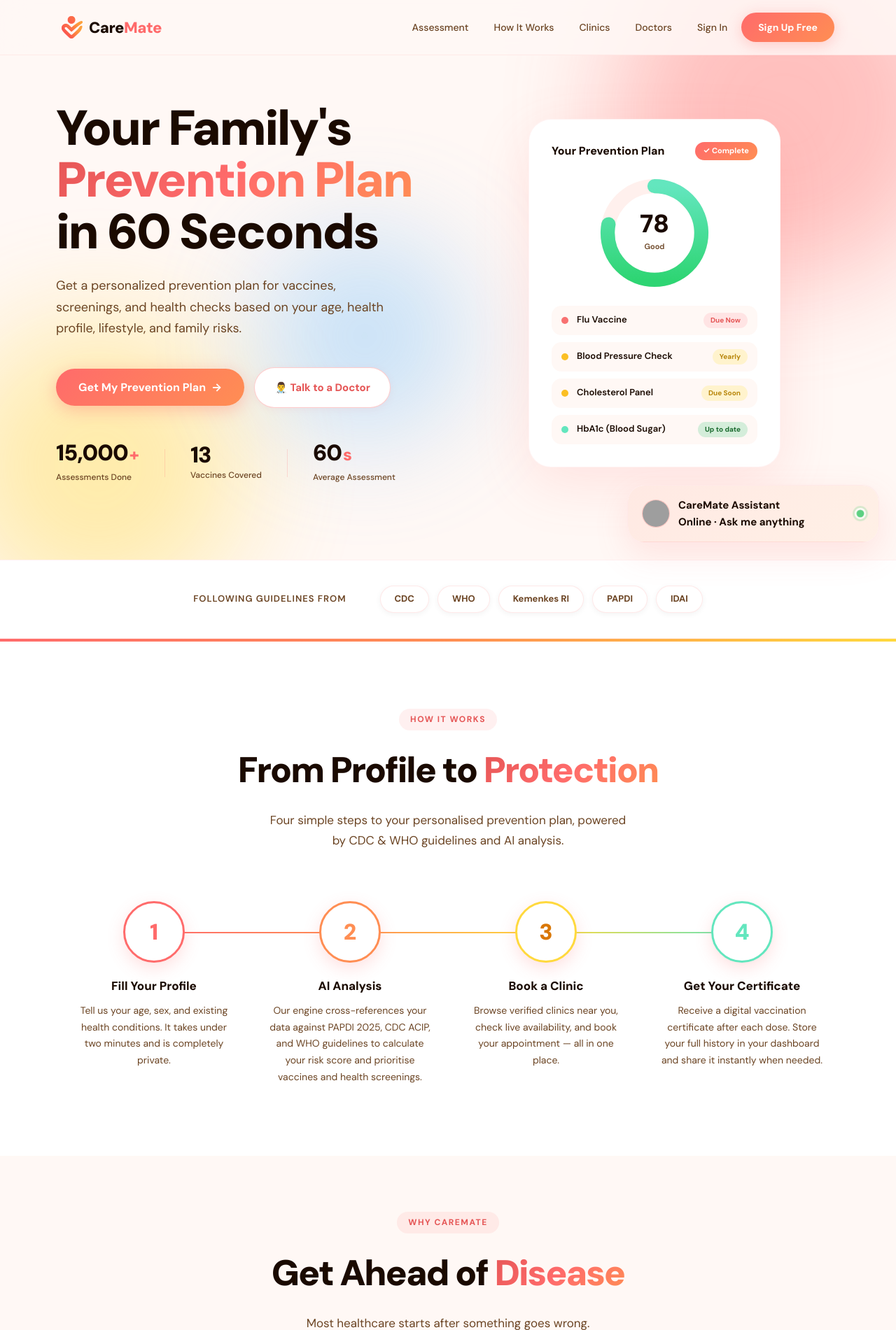
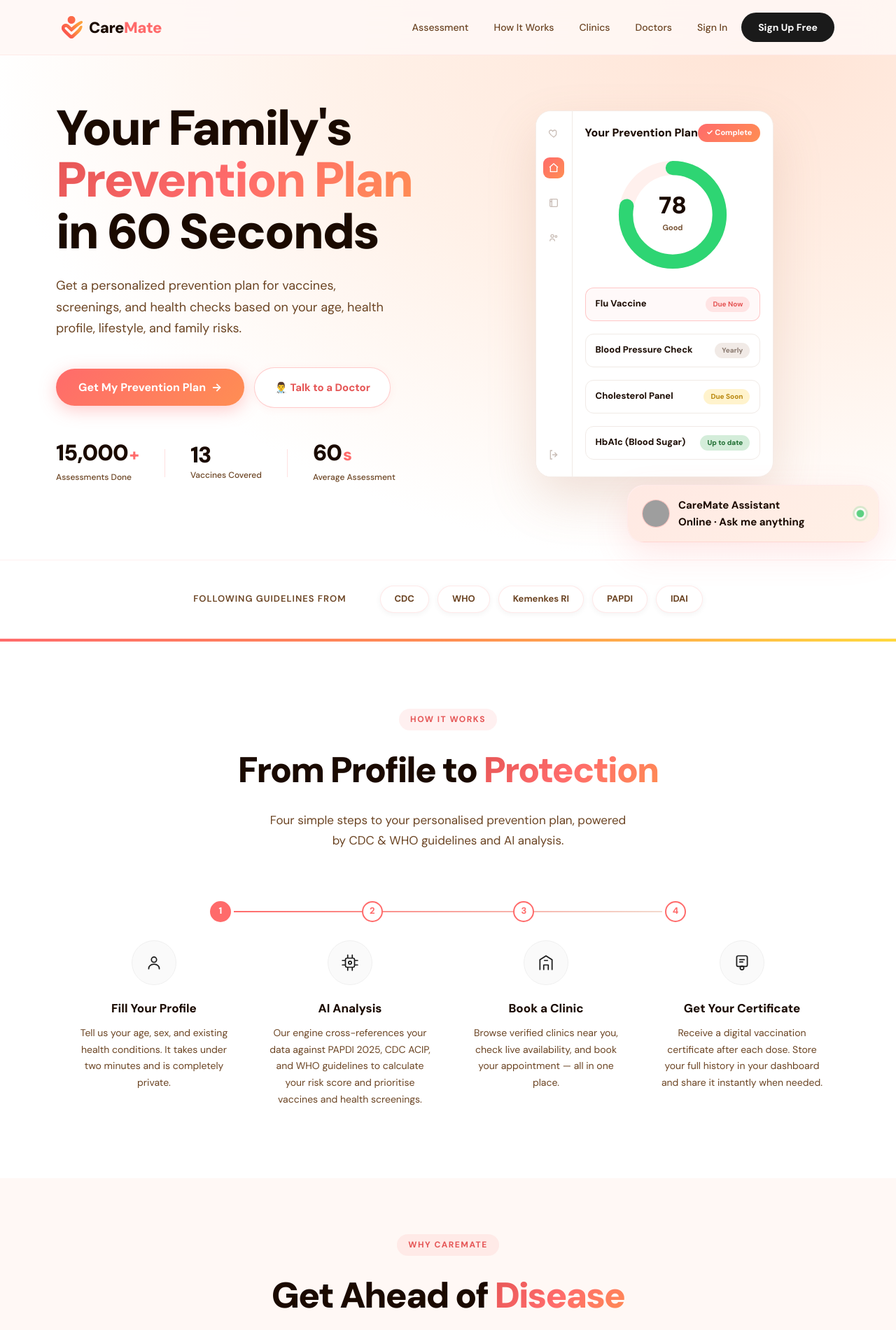
Before and after one commit to poilvetcarl-svg/CareMate, a Flask app: page / in a window 1280 px wide. Shown: the top 1901 px of the page at 70% size. Run offline with Flask 3, Linux system fonts and the light colour scheme; some libraries are stand-ins or nearby versions; grey boxes are pictures that could not be loaded.

Commit message:
Apply homepage redesign: lighter hero, app-rail card, timeline how-it-works, icon-left pillars
Ported the validated preview into the live homepage, keeping every
functional section (assessment form, results, chatbot, modals, Jinja) untouched.

- Nav: black "Sign Up Free" pill
- Hero: soft peach radial gradient (blobs removed), mock card gains an app
  sidebar rail; list rows are bordered chips; score ring solid green
- How It Works: numbered 1-2-3-4 timeline + line-icon step circles
  (person, AI chip, clinic, certificate) replacing numbered circles
- Pillars: horizontal icon-left tiles
- All changes via HTML structure + a scoped redesign CSS override block;
  69 tests still green

Co-Authored-By: Claude Fable 5 <noreply@anthropic.com>

```diff
--- a/static/css/style.css
+++ b/static/css/style.css
@@ -923,3 +923,80 @@ body {
 }
 @media (max-width: 700px) { .pillar-grid { grid-template-columns: repeat(2, 1fr); } }
 @media (max-width: 420px) { .pillar-grid { grid-template-columns: 1fr; } }
+
+/* ============================================================
+   REDESIGN OVERRIDES — lighter, cleaner homepage (preview-based)
+   ============================================================ */
+
+/* Nav: black "Sign Up" pill */
+.nav-cta{ background:#1A1A1A !important; box-shadow:none !important; }
+.nav-cta:hover{ background:#000 !important; transform:translateY(-1px); }
+
+/* Hero: soft peach gradient, no blobs */
+.hero{
+  background:radial-gradient(120% 130% at 85% 8%, #FFE4D6 0%, #FFF1E8 38%, #ffffff 72%) !important;
+}
+.hero .hero-bg, .hero .blob{ display:none !important; }
+
+/* Hero mock card with app rail */
+.hero-mock{
+  display:flex !important; padding:0 !important; width:auto !important;
+  max-width:430px; border-radius:22px; overflow:hidden;
+  box-shadow:0 30px 70px rgba(180,120,90,.20); border:1px solid #f4ece7;
+  animation:none !important;
+}
+.mock-rail{
+  width:52px; background:#fff; border-right:1px solid #f1eae5;
+  display:flex; flex-direction:column; align-items:center; padding:16px 0; gap:20px;
+}
+.mr-dot{ width:30px; height:30px; border-radius:9px; display:grid; place-items:center; color:#c9bdb6; }
+.mr-dot.on{ background:linear-gradient(135deg,var(--coral),var(--orange)); color:#fff; }
+.mr-spacer{ flex:1; }
+.mock-body{ flex:1; padding:18px 18px 16px; }
+.mock-vax-item{ border:1px solid #f0eae6; border-radius:12px; padding:12px 14px; margin-bottom:8px; background:#fff; }
+.mock-vax-item.alert{ border-color:rgba(255,107,107,.35); background:rgba(255,107,107,.04); }
+.mock-vax-item .mvax-name{ font-weight:700; }
+.chip-year{ background:#f1eae6; color:#8a7a70; }
+
+/* How It Works: numbered timeline + line-icon circles */
+.hiw-timeline{
+  display:flex; align-items:center; justify-content:space-between;
+  max-width:680px; margin:46px auto 0; position:relative;
+}
+.hiw-timeline::before{
+  content:''; position:absolute; top:14px; left:5%; right:5%; height:2px;
+  background:linear-gradient(90deg,var(--coral),#f3d9cd); z-index:0;
+}
+.hiw-node{
+  width:30px; height:30px; border-radius:50%; background:#fff; border:2px solid var(--coral);
+  color:var(--coral); display:grid; place-items:center; font-size:13px; font-weight:800;
+  position:relative; z-index:1;
+}
+.hiw-node.first{ background:var(--coral); color:#fff; }
+
+/* Override the numbered icon circles → soft line-icon circles */
+.hiw-steps::after{ display:none !important; }
+.hiw-steps{ margin-top:26px !important; }
+.hiw-step-icon{
+  width:64px !important; height:64px !important; background:#fafafa !important;
+  border:1px solid #efefef !important; box-shadow:none !important; color:#1A1A1A !important;
+}
+.hiw-step:hover .hiw-step-icon{ transform:none !important; box-shadow:0 8px 20px rgba(0,0,0,.06) !important; }
+.hiw-step-icon svg{ width:26px; height:26px; }
+
+/* Pillars: icon-left horizontal tiles */
+.pillar-tile{
+  display:flex !important; align-items:center; gap:14px; text-align:left;
+  padding:16px 18px !important;
+}
+.pillar-tile .p-ic{
+  width:42px; height:42px; border-radius:12px; background:#fbf3ee;
+  display:grid; place-items:center; color:var(--coral); flex-shrink:0;
+}
+.pillar-tile .p-ic svg{ width:22px; height:22px; }
+.pillar-tile .p-txt{ display:flex; flex-direction:column; }
+.pillar-tile .pillar-name{ display:flex; align-items:center; gap:7px; }
+
+/* Mock gauge ring — solid green (gradient def removed in redesign) */
+.hero-mock .ring-fill{ stroke:#2ED573 !important; }
+.hero-mock .ring-pct{ font-size:34px; }
--- a/templates/index.html
+++ b/templates/index.html
@@ -85,17 +85,18 @@
     </div>
   </div>
 
-  <!-- RIGHT: Dashboard mockup (no float cards) -->
+  <!-- RIGHT: Dashboard mockup with app rail -->
   <div class="hero-visual">
     <div class="hero-mock" aria-hidden="true">
-      <svg width="0" height="0" style="position:absolute">
-        <defs>
-          <linearGradient id="mockRingGrad" x1="0%" y1="0%" x2="100%" y2="0%">
-            <stop offset="0%" stop-color="#2ED573"/>
-            <stop offset="100%" stop-color="#63E6BE"/>
-          </linearGradient>
-        </defs>
-      </svg>
+      <div class="mock-rail">
+        <span class="mr-dot"><svg width="16" height="16" viewBox="0 0 24 24" fill="none" stroke="currentColor" stroke-width="2"><path d="M12 21s-7-4.6-9.3-9C1.5 9 3 6 6 6c2 0 3.3 1.4 4 2.5C10.7 7.4 12 6 14 6c3 0 4.5 3 3.3 6C19 16.4 12 21 12 21z"/></svg></span>
+        <span class="mr-dot on"><svg width="16" height="16" viewBox="0 0 24 24" fill="none" stroke="currentColor" stroke-width="2"><path d="M3 11l9-8 9 8"/><path d="M5 10v10h14V10"/></svg></span>
+        <span class="mr-dot"><svg width="16" height="16" viewBox="0 0 24 24" fill="none" stroke="currentColor" stroke-width="2"><rect x="4" y="4" width="16" height="16" rx="2"/><path d="M8 4v16M4 9h4"/></svg></span>
+        <span class="mr-dot"><svg width="16" height="16" viewBox="0 0 24 24" fill="none" stroke="currentColor" stroke-width="2"><circle cx="9" cy="8" r="3"/><path d="M4 19c0-3 2.2-5 5-5s5 2 5 5"/><circle cx="17" cy="9" r="2"/></svg></span>
+        <span class="mr-spacer"></span>
+        <span class="mr-dot"><svg width="16" height="16" viewBox="0 0 24 24" fill="none" stroke="currentColor" stroke-width="2"><path d="M9 21H5V3h4M14 7l5 5-5 5M19 12H9"/></svg></span>
+      </div>
+      <div class="mock-body">
         <div class="mock-header">
           <span class="mock-title">Your Prevention Plan</span>
           <span class="mock-badge">✓ Complete</span>
@@ -111,25 +112,22 @@
           </div>
         </div>
         <div class="mock-vax-list">
-        <div class="mock-vax-item">
-          <div class="mvax-dot" style="background:#f87171"></div>
+          <div class="mock-vax-item alert">
             <span class="mvax-name">Flu Vaccine</span>
             <span class="mvax-chip chip-urgent">Due Now</span>
           </div>
           <div class="mock-vax-item">
-          <div class="mvax-dot" style="background:#fbbf24"></div>
             <span class="mvax-name">Blood Pressure Check</span>
-          <span class="mvax-chip chip-soon">Yearly</span>
+            <span class="mvax-chip chip-year">Yearly</span>
           </div>
           <div class="mock-vax-item">
-          <div class="mvax-dot" style="background:#fbbf24"></div>
             <span class="mvax-name">Cholesterol Panel</span>
             <span class="mvax-chip chip-soon">Due Soon</span>
           </div>
           <div class="mock-vax-item">
-          <div class="mvax-dot" style="background:#63E6BE"></div>
             <span class="mvax-name">HbA1c (Blood Sugar)</span>
             <span class="mvax-chip chip-ok">Up to date</span>
+          </div>
         </div>
       </div>
     </div>
@@ -156,11 +154,19 @@
     <h2 class="section-title">From Profile to <span class="gradient-text">Protection</span></h2>
     <p class="section-subtitle">Four simple steps to your personalised prevention plan, powered by CDC &amp; WHO guidelines and AI analysis.</p>
   </div>
+  <!-- Numbered timeline -->
+  <div class="hiw-timeline">
+    <span class="hiw-node first">1</span>
+    <span class="hiw-node">2</span>
+    <span class="hiw-node">3</span>
+    <span class="hiw-node">4</span>
+  </div>
+
   <div class="hiw-steps">
 
     <div class="hiw-step reveal">
       <div class="hiw-step-icon">
-        <span class="hiw-step-num">1</span>
+        <svg viewBox="0 0 24 24" fill="none" stroke="currentColor" stroke-width="1.6" stroke-linecap="round" stroke-linejoin="round"><circle cx="12" cy="8" r="3.4"/><path d="M5 20c0-3.6 3-6 7-6s7 2.4 7 6"/></svg>
       </div>
       <h3 class="hiw-step-title">Fill Your Profile</h3>
       <p class="hiw-step-desc">Tell us your age, sex, and existing health conditions. It takes under two minutes and is completely private.</p>
@@ -168,7 +174,7 @@
 
     <div class="hiw-step reveal">
       <div class="hiw-step-icon">
-        <span class="hiw-step-num">2</span>
+        <svg viewBox="0 0 24 24" fill="none" stroke="currentColor" stroke-width="1.6" stroke-linecap="round" stroke-linejoin="round"><rect x="6" y="6" width="12" height="12" rx="2"/><path d="M9 2v3M15 2v3M9 19v3M15 19v3M2 9h3M2 15h3M19 9h3M19 15h3"/><circle cx="12" cy="12" r="2"/></svg>
       </div>
       <h3 class="hiw-step-title">AI Analysis</h3>
       <p class="hiw-step-desc">Our engine cross-references your data against PAPDI 2025, CDC ACIP, and WHO guidelines to calculate your risk score and prioritise vaccines and health screenings.</p>
@@ -176,7 +182,7 @@
 
     <div class="hiw-step reveal">
       <div class="hiw-step-icon">
-        <span class="hiw-step-num">3</span>
+        <svg viewBox="0 0 24 24" fill="none" stroke="currentColor" stroke-width="1.6" stroke-linecap="round" stroke-linejoin="round"><path d="M4 21V8l8-5 8 5v13"/><path d="M9 21v-6h6v6"/><path d="M10 9h4"/></svg>
       </div>
       <h3 class="hiw-step-title">Book a Clinic</h3>
       <p class="hiw-step-desc">Browse verified clinics near you, check live availability, and book your appointment — all in one place.</p>
@@ -184,7 +190,7 @@
 
     <div class="hiw-step reveal">
       <div class="hiw-step-icon">
-        <span class="hiw-step-num">4</span>
+        <svg viewBox="0 0 24 24" fill="none" stroke="currentColor" stroke-width="1.6" stroke-linecap="round" stroke-linejoin="round"><rect x="5" y="3" width="14" height="14" rx="2"/><path d="M9 8h6M9 11h4"/><circle cx="12" cy="19" r="2.4"/></svg>
       </div>
       <h3 class="hiw-step-title">Get Your Certificate</h3>
       <p class="hiw-step-desc">Receive a digital vaccination certificate after each dose. Store your full history in your dashboard and share it instantly when needed.</p>
```
Also changed, not shown: other parts of templates/index.html (+12 -18 lines). Lines whose indentation alone changed are shown as unchanged.
